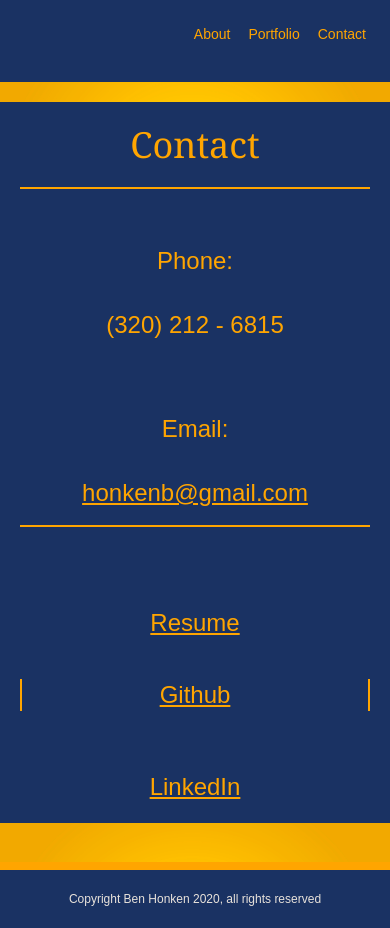
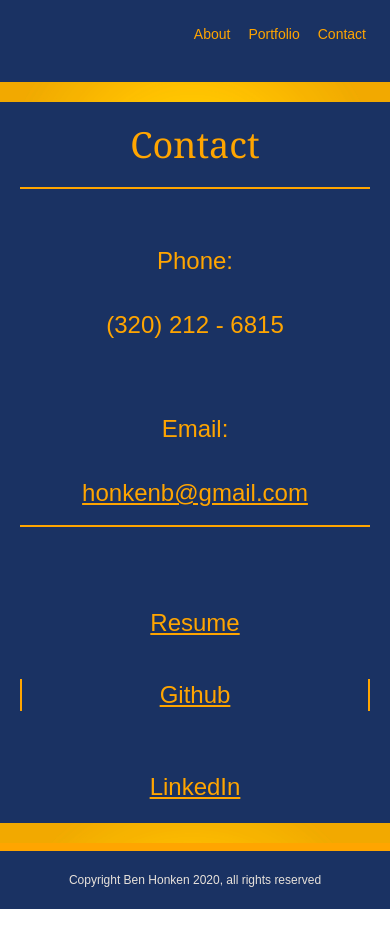
Before and after one commit to BenHonken/react-portfolio, a React (Create React App) app: page /contact in a window 390 px wide. Built offline with nearby package versions, Linux system fonts and the light colour scheme.

Commit message:
fixed footer for mobile

```diff
--- a/src/components/pages/About.js
+++ b/src/components/pages/About.js
@@ -2,7 +2,6 @@ import React from "react";
 
 function About() {
   return (
-    <div class="pushFooter">
       <div class="container wrapper">
           <h1>
               About Me
@@ -26,7 +25,6 @@ function About() {
               </div>
           </div>
       </div>
-  </div>
   );
 }
 
--- a/src/components/pages/Contact.js
+++ b/src/components/pages/Contact.js
@@ -3,7 +3,6 @@ import { Link, Route } from "react-router-dom";
 
 function Contact(props) {
   return (
-    <div class="pushFooter">
     <div class="container wrapper">
         <h1>
             Contact
@@ -37,7 +36,6 @@ function Contact(props) {
             </div>
         </div>
     </div>
-        </div>
   );
 }
 
```
Lines whose indentation alone changed are shown as unchanged.
